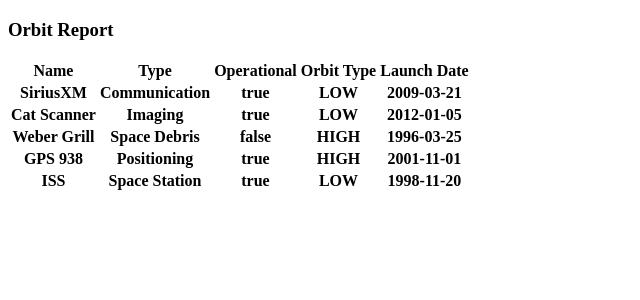
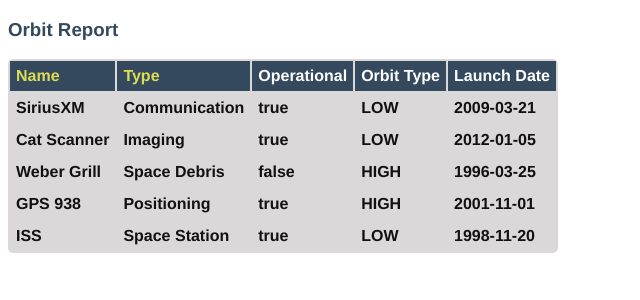
Before and after one commit to MariahLightfoot/orbit-report, an Angular app: page / in a window 1280 px wide. Shown: the top 300 px of the page, without its empty margins (0-640 px from the left). Built offline with nearby package versions, Linux system fonts and the light colour scheme.

Commit message:
added css

```diff
--- a/src/app/app.component.css
+++ b/src/app/app.component.css
@@ -0,0 +1,13 @@
+.search-form {
+    margin-bottom: 40px;
+}
+
+button {
+    margin-left: 10px;
+    color: #fff;
+    background-color: #009b25;
+    border-radius: 4px;
+    padding: 2px 5px;
+    font-size: 18px;
+    cursor: pointer;
+}
--- a/src/app/orbit-list/orbit-list.component.css
+++ b/src/app/orbit-list/orbit-list.component.css
@@ -0,0 +1,28 @@
+.sortable {
+    cursor: pointer;
+    color: #dd5;
+}
+
+.warning {
+    background-color: #da8a8a;
+}
+
+table {
+  color: #111;
+  border-radius: 5px;
+  overflow: hidden;
+  margin: 12px 0;
+  min-width: 300px;
+  background: #dad8d8;
+}
+
+.header-row {
+    background: #34495E;
+    color: #fff
+}
+
+th, td {
+    text-align: left;
+    margin: 5px 10px;
+    padding: 6px;
+}
--- a/src/index.html
+++ b/src/index.html
@@ -4,6 +4,15 @@
   <meta charset="utf-8">
   <title>OrbitReport</title>
   <base href="/">
+  <style>
+    body {
+      font-family: 'Helvetica', 'Courier';
+    }
+
+    h3 {
+        color: #34495E;
+    }
+  </style>
 
   <meta name="viewport" content="width=device-width, initial-scale=1">
   <link rel="icon" type="image/x-icon" href="favicon.ico">
```
